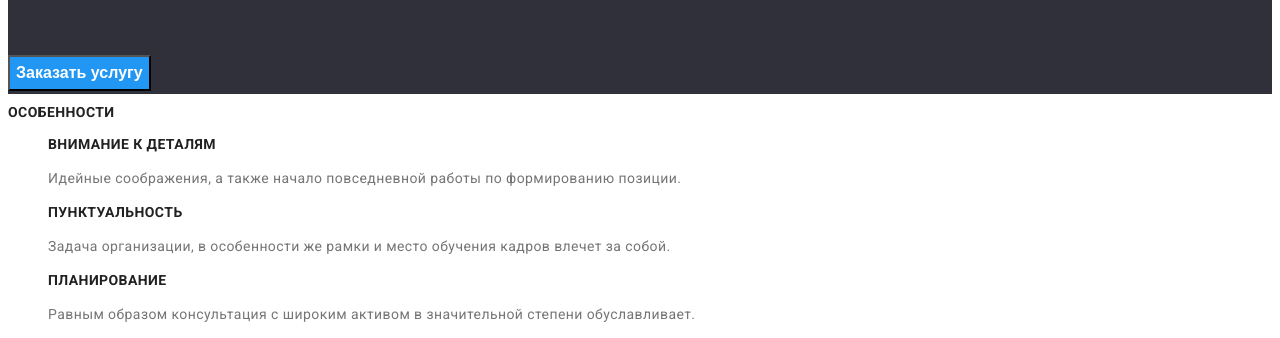
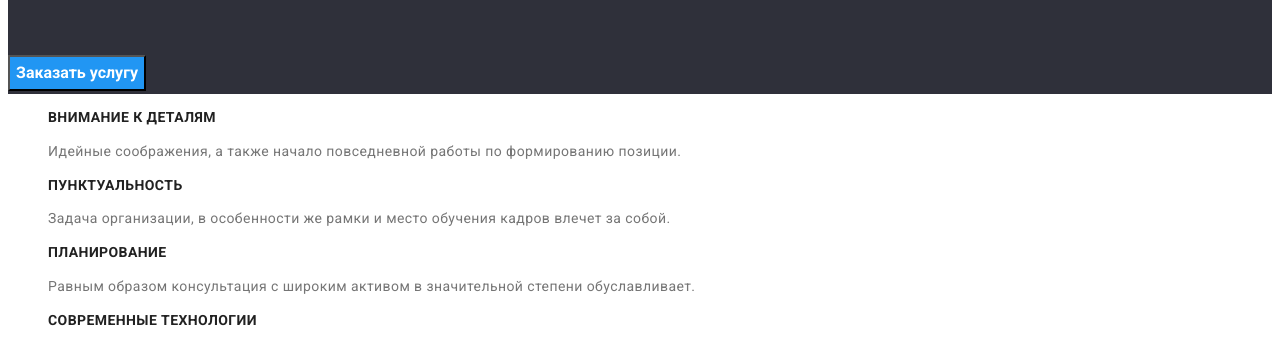
Before and after one commit to Andrii1986/goit-markup-hw-02, a plain HTML site: page index.html in a window 1280 px wide. Shown: the part 265-603 px from the top of the page. Drawn offline with Linux system fonts and the light colour scheme.

Commit message:
Віправляє помилки відповидно до зауважень

```diff
--- a/css/styles.css
+++ b/css/styles.css
@@ -77,12 +77,18 @@
 }
 /* кнопка */
 .btn {
+  font-family: Roboto;
   font-weight: 700;
   font-size: 16px;
   line-height: 1.87;
   cursor: pointer;
   color: var(--white-color);
   background-color: var(--blu-color);
+}
+
+.hiden-features-title {
+  position: fixed;
+  transform: scale(0);
 }
 
 .features-title {
--- a/index.html
+++ b/index.html
@@ -14,7 +14,7 @@
     <!--Шапка сторінки-->
     <header class="header">
     <nav class="navigation">
-    <a href="/" class="logo-img link">
+    <a href="./index.html" class="logo-img link">
         Web<span class="header-logo">Studio</span>
     </a>
     <ul class="menu-list list">
@@ -37,7 +37,7 @@
             <button type="button" class="btn">Заказать услугу</button>
         </section>
         <section class="features">
-            <h2 class="features-title">Особенности</h2>
+            <h2 class="hiden-features-title">Особенности</h2>
             <ul class="features-list list">
                 <li class="features-list-item">
                     <h3 class="features-title">Внимание к деталям</h3>
@@ -100,7 +100,7 @@
     </main>
    <!--Підвал сторінки-->
     <footer class="contacts">
-        <a class="footer-img link" href="/">Web
+        <a class="footer-img link" href="./index.html">Web
             <span class="footer-logo">Studio</span>
         </a>
        <address class="contacts-address">
```
Also changed, not shown: portfolio.html (+2 -2 lines).
